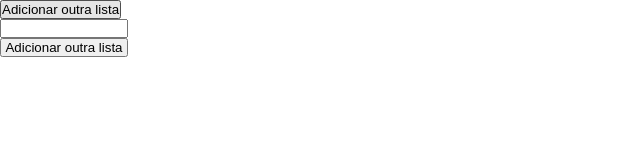
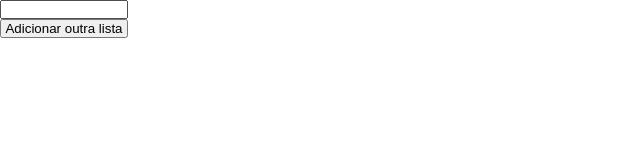
Before and after one commit to FlavioUser222/projeto-trello-com-pomodoro, a website: page index.html in a window 1280 px wide. Both pictures are taken after a click on the button "Adicionar outra lista". Shown: the whole page, without its empty margins (0-640 px from the left). Drawn offline with Linux system fonts and the light colour scheme.

Commit message:
Update index.html

```diff
--- a/index.html
+++ b/index.html
@@ -38,7 +38,8 @@
         background-color: #4e4e4e;
         width: 100%;
     }
-    .container{
+
+    .container {
         display: flex;
         flex-direction: column;
         align-items: flex-start;
@@ -53,7 +54,7 @@
     </header>
 
     <div class="container" id="container">
-        <button onclick="adicionarLista()">Adicionar outra lista</button>
+        <button onclick="adicionarLista()" id="adicionarLista">Adicionar outra lista</button>
     </div>
 
     <script>
@@ -63,9 +64,9 @@
             let input = document.createElement('input')
             input.className = "tarefa1"
             let divInput = document.createElement('div')
+            let buttonAdicionar = document.getElementById('adicionarLista')
+
             divInput.className = "divInput"
-            let buttonAdicionar = document.createElement('button')
-            buttonAdicionar.textContent = 'Adicionar outra lista'
             let ulLista = document.createElement('ul')
 
 
@@ -108,7 +109,6 @@
             divInput.appendChild(input)
             divInput.appendChild(buttonAdicionar)
             li.appendChild(divInput)
-
         }
 
 
```
